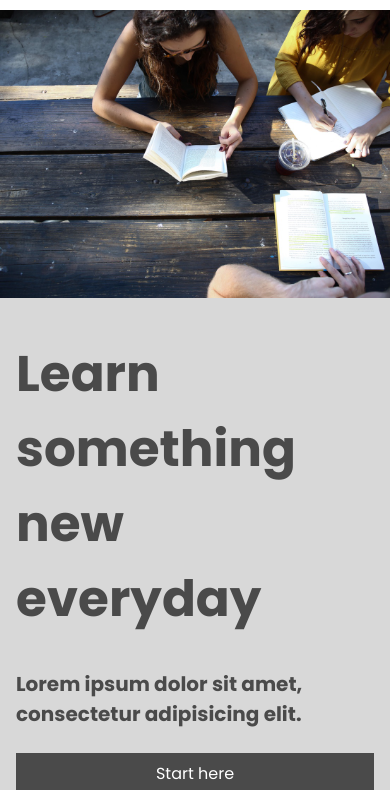
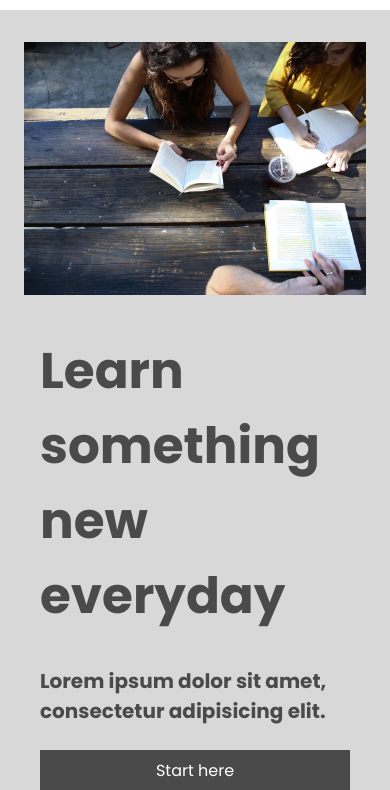
Before and after one commit to supakarn-t/31-vicky-colmar, a plain HTML site: page index.html in a window 390 px wide. Shown: the part 54-844 px from the top of the page. Drawn offline with Linux system fonts and the light colour scheme.

Commit message:
Add forgotten href and made the hero section more responsive

```diff
--- a/index.html
+++ b/index.html
@@ -61,7 +61,7 @@
 					<h2>Learn something new everyday</h2>
 					<p>Lorem ipsum dolor sit amet, consectetur adipisicing elit.</p>
 
-					<a class="button">Start here</a>
+					<a href="#" class="button">Start here</a>
 				</article>
 			</section>
 
--- a/style.css
+++ b/style.css
@@ -125,11 +125,11 @@ header {
 
 .hero {
 	display: flex;
+	padding: 32px 24px;
 	background-color: var(--lightgray);
 
 	.hero-first {
 		width: 60%;
-		padding: 32px 24px;
 	}
 
 	.hero-second {
@@ -138,7 +138,7 @@ header {
 		justify-content: center;
 		gap: 24px;
 		width: 40%;
-		padding-right: 200px;
+		padding: 24px;
 		font-weight: bold;
 
 		p {
```
